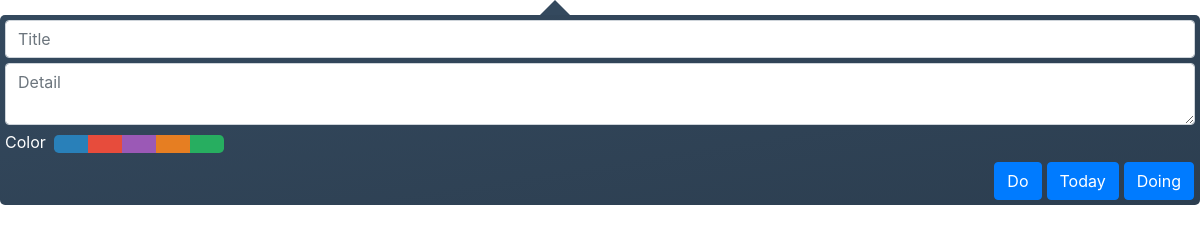
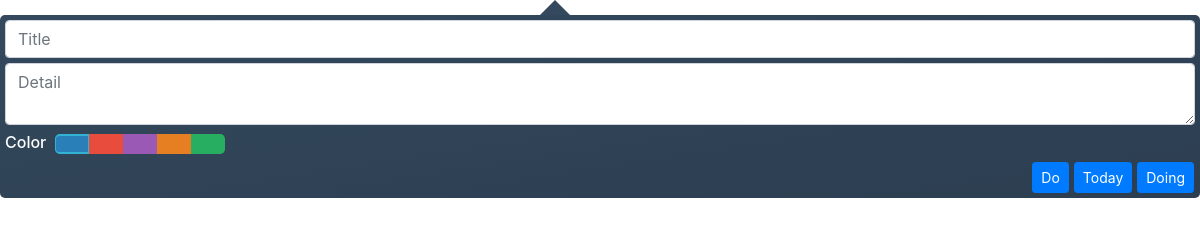
Before and after one commit to jtvberg/Moby, an Electron app: page renderer/quick.html in a window 1200 px wide. Drawn offline with nearby package versions, Linux system fonts and the light colour scheme; no server answers.

Commit message:
Package update / quick tast detail

```diff
--- a/renderer/app.js
+++ b/renderer/app.js
@@ -190,14 +190,14 @@ $('#task-modal').on('shown.bs.modal', function (e) {
   $('#task-title').focus()
 })
 
-// Size task detail
+// Size task detail on input
 $('#task-detail').on('input keydown', function () {
   if (this.scrollHeight > $('#task-detail').height() + 12) {
     $('#task-detail').height(this.scrollHeight + 'px')
   }
 })
 
-// Size task detail
+// Size task detail on focus
 $('#task-detail').on('focus mouseenter', function () {
   if (this.scrollHeight > $('#task-detail').height() + 12) {
     $(this).animate({ height: this.scrollHeight + 'px' }, 'fast')
--- a/renderer/main.css
+++ b/renderer/main.css
@@ -248,64 +248,6 @@ body {
   background: var(--trans);
 }
 
-.theme-1.active,
-.theme-2.active,
-.theme-3.active,
-.theme-4.active,
-.theme-5.active {
-  border-color: var(--highlight) !important;
-  border-width: 2px 1px !important;
-}
-
-.theme-1,
-.theme-2,
-.theme-3,
-.theme-4,
-.theme-5 {
-  color: var(--light);
-  font-weight: 500;
-}
-
-.theme-1 {
-  background-color: var(--blue);
-}
-
-.theme-2 {
-  background-color: var(--red);
-}
-
-.theme-3 {
-  background-color: var(--purple);
-}
-
-.theme-4 {
-  background-color: var(--orange);
-}
-
-.theme-5 {
-  background-color: var(--green);
-}
-
-.theme-select-1 {
-  background-color: var(--blue);
-}
-
-.theme-select-2 {
-  background-color: var(--red);
-}
-
-.theme-select-3 {
-  background-color: var(--purple);
-}
-
-.theme-select-4 {
-  background-color: var(--orange);
-}
-
-.theme-select-5 {
-  background-color: var(--green);
-}
-
 .color-1 {
   color: var(--blue);
 }
--- a/renderer/quick.css
+++ b/renderer/quick.css
@@ -12,6 +12,7 @@ body {
   background-image: linear-gradient(to bottom right, var(--background1), var(--background2));
   padding: 5px;
   color: var(--light);
+  font-weight: 500;
 }
 
 .form-group {
@@ -39,41 +40,3 @@ body {
 .btn {
   margin: 0px 1px 0px 4px;
 }
-
-.theme-1.active,
-.theme-2.active,
-.theme-3.active,
-.theme-4.active,
-.theme-5.active {
-  border-color: var(--highlight) !important;
-  border-width: 2px 1px !important;
-}
-
-.theme-1,
-.theme-2,
-.theme-3,
-.theme-4,
-.theme-5 {
-  color: var(--light);
-  font-weight: bold;
-}
-
-.theme-1 {
-  background-color: var(--blue);
-}
-
-.theme-2 {
-  background-color: var(--red);
-}
-
-.theme-3 {
-  background-color: var(--purple);
-}
-
-.theme-4 {
-  background-color: var(--orange);
-}
-
-.theme-5 {
-  background-color: var(--green);
-}
--- a/renderer/quick.html
+++ b/renderer/quick.html
@@ -16,7 +16,7 @@
           <input class="form-control" id="quick-task-title" placeholder="Title">
         </div>
         <div class="form-group">
-          <textarea class="form-control" id="quick-task-detail" placeholder="Detail" style="max-height: 257px;"></textarea>
+          <textarea class="form-control" id="quick-task-detail" placeholder="Detail" style="max-height: 264px;"></textarea>
         </div>
         <label for="choose-theme">Color</label>
         <div class="btn-group btn-group-toggle btn-group-lg" id="quick-choose-theme" data-toggle="buttons">
@@ -37,9 +37,9 @@
           </label>
         </div>
         <div class="footer">
-          <button id="do-button" type="button" class="btn btn-primary">Do</button>
-          <button id="today-button" type="button" class="btn btn-primary">Today</button>
-          <button id="doing-button" type="button" class="btn btn-primary">Doing</button>
+          <button id="do-button" type="button" class="btn btn-primary btn-sm">Do</button>
+          <button id="today-button" type="button" class="btn btn-primary btn-sm">Today</button>
+          <button id="doing-button" type="button" class="btn btn-primary btn-sm">Doing</button>
         </div>
       </form>
     </div>
--- a/renderer/quick.js
+++ b/renderer/quick.js
@@ -38,5 +38,13 @@ $('#doing-button').click(() => {
 // IPC event/channel to act on reset of form
 ipcRenderer.on('quick-reset', (e) => {
   $('#quick-task-form').trigger('reset')
+  $('#quick-task-detail').height('48px')
   $('#quick-task-title').focus()
 })
+
+// Size task detail on input
+$('#quick-task-detail').on('input keydown', function () {
+  if (this.scrollHeight > $('#quick-task-detail').height() + 12) {
+    $('#quick-task-detail').height(this.scrollHeight + 'px')
+  }
+})
--- a/renderer/var.css
+++ b/renderer/var.css
@@ -14,3 +14,41 @@
     --background1: #34495e;
     --background2: #2c3e50;
   }
+
+.theme-1.active,
+.theme-2.active,
+.theme-3.active,
+.theme-4.active,
+.theme-5.active {
+  border-color: var(--highlight) !important;
+  border-width: 2px 1px !important;
+}
+
+.theme-1,
+.theme-2,
+.theme-3,
+.theme-4,
+.theme-5 {
+  color: var(--light);
+  font-weight: 500;
+}
+
+.theme-1 {
+  background-color: var(--blue);
+}
+
+.theme-2 {
+  background-color: var(--red);
+}
+
+.theme-3 {
+  background-color: var(--purple);
+}
+
+.theme-4 {
+  background-color: var(--orange);
+}
+
+.theme-5 {
+  background-color: var(--green);
+}
```
Also changed, not shown: main.js (+0 -9 lines), package.json (+7 -7 lines), renderer/main.html (+5 -5 lines), 1 other file.
